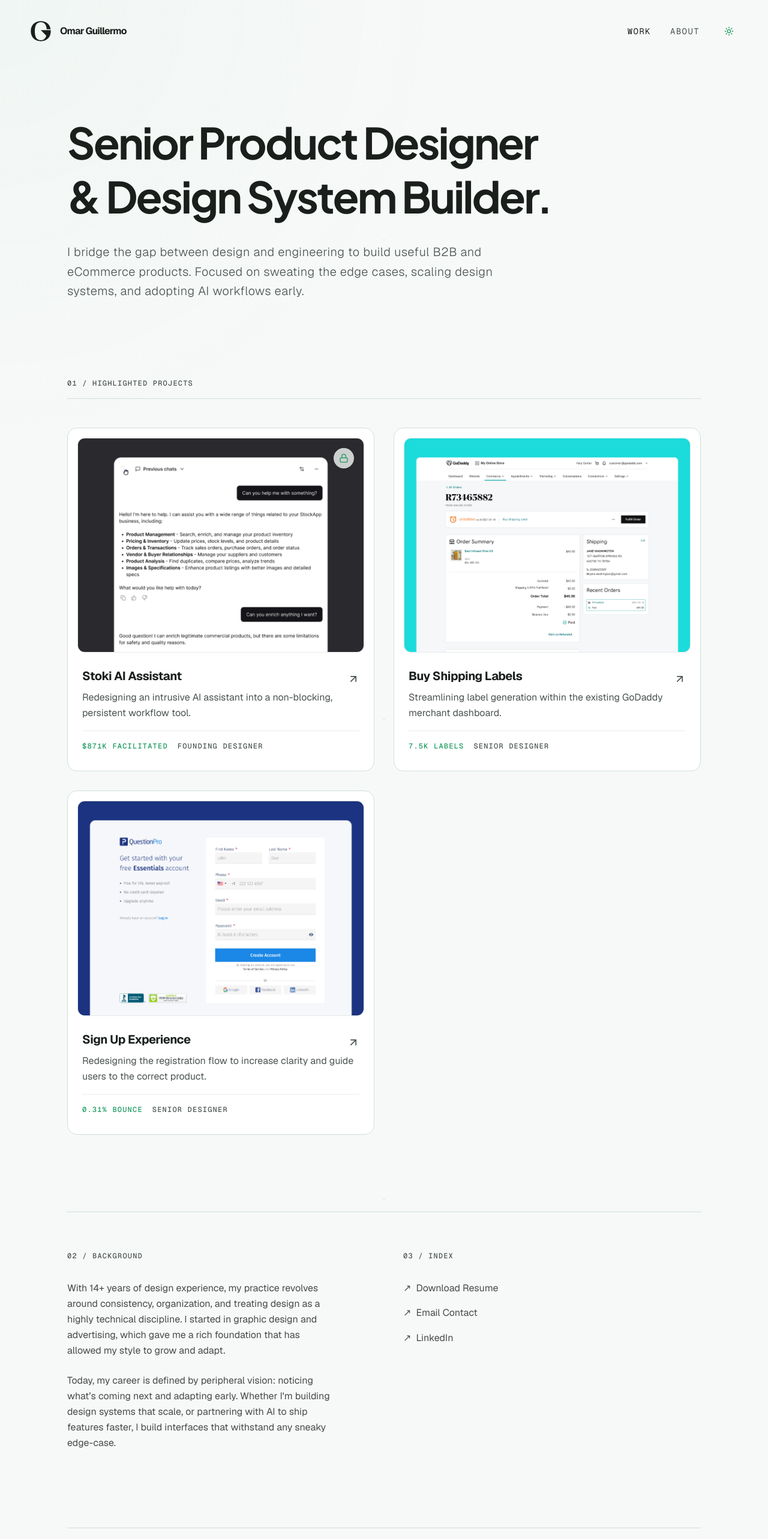
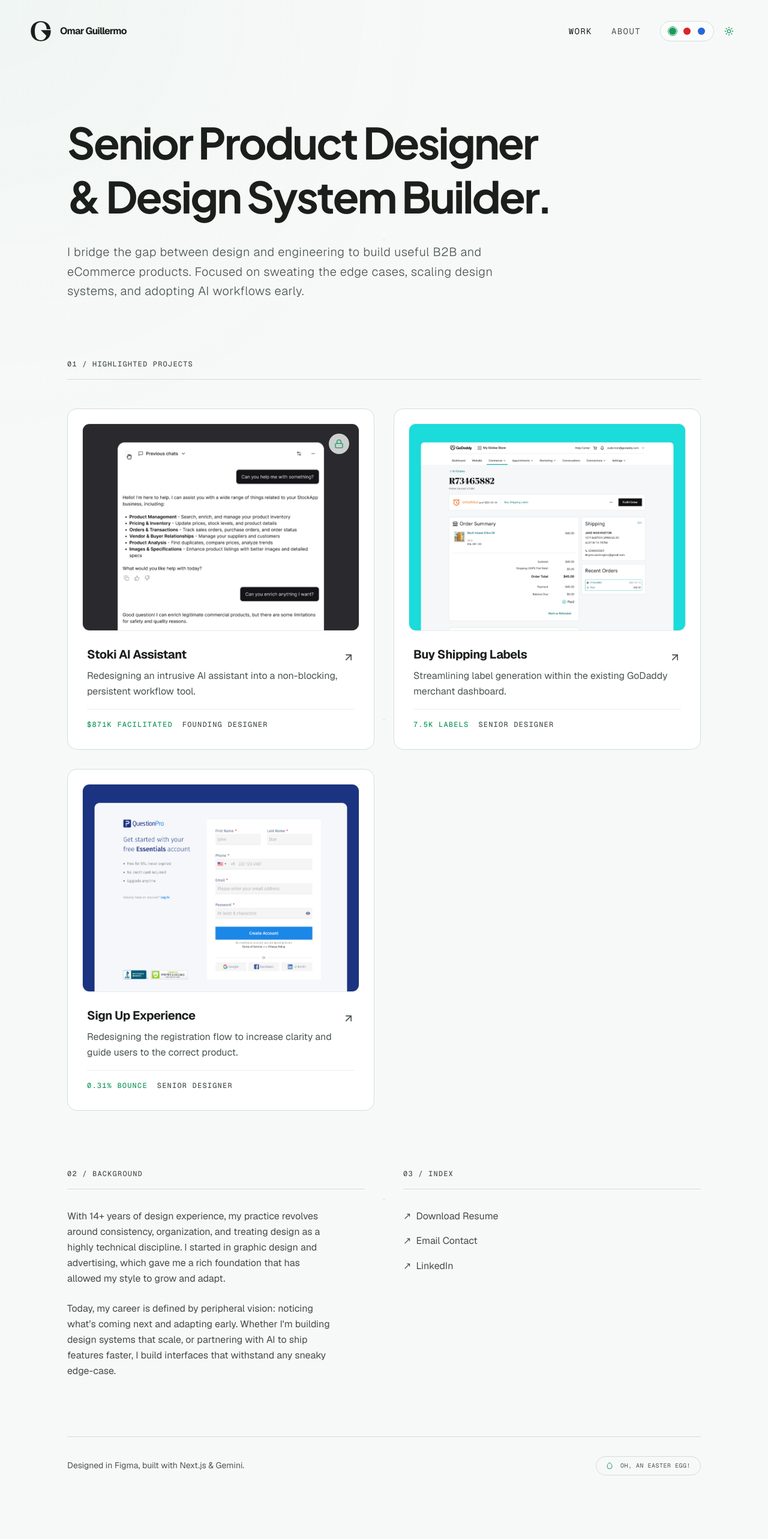
Before and after one commit to omguillermo/portfolio-gemini-v0, a Next.js app: page / in a window 1280 px wide. Shown: the top 2566 px of the page at 60% size. Built offline with nearby package versions, Linux system fonts and the light colour scheme.

Commit message:
feat: vercel analytics, spacing refinements, and mobile easter egg fix

```diff
--- a/app/about/page.tsx
+++ b/app/about/page.tsx
@@ -8,6 +8,13 @@ import TooltipFollower from '@/components/TooltipFollower';
 export default function About() {
   const [isHovered, setIsHovered] = useState(false);
   const containerRef = useRef<HTMLDivElement>(null);
+
+  const handleTouch = (e: React.MouseEvent | React.TouchEvent) => {
+    // If it's a touch event or we're on mobile, just toggle
+    if (window.matchMedia('(max-width: 1024px)').matches) {
+      setIsHovered(!isHovered);
+    }
+  };
 
   return (
     <div className="min-h-screen text-foreground font-sans antialiased pb-32 selection:bg-selection-bg selection:text-selection-text">
@@ -27,8 +34,9 @@ export default function About() {
               <div
                 ref={containerRef}
                 className="relative aspect-square bg-surface border border-border rounded-2xl shadow-sm overflow-hidden group cursor-none"
-                onMouseEnter={() => setIsHovered(true)}
-                onMouseLeave={() => setIsHovered(false)}
+                onMouseEnter={() => !window.matchMedia('(max-width: 1024px)').matches && setIsHovered(true)}
+                onMouseLeave={() => !window.matchMedia('(max-width: 1024px)').matches && setIsHovered(false)}
+                onClick={handleTouch}
               >
                 {/* Professional Photo */}
                 <motion.img
--- a/app/layout.tsx
+++ b/app/layout.tsx
@@ -3,6 +3,7 @@ import { Plus_Jakarta_Sans, Geist, Geist_Mono } from "next/font/google";
 import "./globals.css";
 import Cursor from "../components/Cursor";
 import Navbar from "../components/Navbar";
+import { Analytics } from "@vercel/analytics/react";
 
 const plusJakarta = Plus_Jakarta_Sans({
   variable: "--font-plus-jakarta",
@@ -38,6 +39,7 @@ export default function RootLayout({
       <body className="min-h-full flex flex-col">
         <Navbar />
         {children}
+        <Analytics />
       </body>
     </html>
   );
--- a/app/page.tsx
+++ b/app/page.tsx
@@ -61,7 +61,7 @@ export default function Portfolio() {
 
       <main className="max-w-6xl mx-auto px-6 pt-40 pb-24 md:px-12 md:pt-48 md:pb-32 relative z-10">
         {/* Hero Section */}
-        <header className="mb-32">
+        <header className="mb-24">
           <Reveal width="100%">
             <h1 className="text-hero font-bold mb-8 leading-tight">
               Senior Product Designer <br className="hidden md:block" />
@@ -74,8 +74,8 @@ export default function Portfolio() {
         </header>
 
         {/* Feature-Based Case Studies */}
-        <section className="mb-32">
-          <Reveal width="100%">
+        <section className="mb-24">
+          <Reveal width="100%" overflow="visible">
             <h2 className="text-mono font-mono text-muted uppercase tracking-widest mb-12 border-b border-border pb-4">
               01 / Highlighted Projects
             </h2>
@@ -89,7 +89,7 @@ export default function Portfolio() {
                 <motion.div
                   whileHover={{ y: -8 }}
                   transition={{ duration: 0.4, ease: [0.23, 1, 0.32, 1] }}
-                  className="bg-surface border border-border p-4 pb-8 rounded-2xl h-full flex flex-col gap-6 group-hover:shadow-xl group-hover:border-brand/20 transition-all shadow-none"
+                  className="bg-surface border border-border p-6 pb-8 rounded-2xl h-full flex flex-col gap-6 group-hover:shadow-xl group-hover:border-brand/20 transition-all shadow-none"
                   style={{ backfaceVisibility: 'hidden', transform: 'translateZ(0)' }}
                 >
                   <div className="relative aspect-[4/3] rounded-xl overflow-hidden bg-background flex items-center justify-center border border-border/50">
@@ -135,7 +135,7 @@ export default function Portfolio() {
                 <motion.div
                   whileHover={{ y: -8 }}
                   transition={{ duration: 0.4, ease: [0.23, 1, 0.32, 1] }}
-                  className="bg-surface border border-border p-4 pb-8 rounded-2xl h-full flex flex-col gap-6 group-hover:shadow-xl group-hover:border-brand/20 transition-all shadow-none"
+                  className="bg-surface border border-border p-6 pb-8 rounded-2xl h-full flex flex-col gap-6 group-hover:shadow-xl group-hover:border-brand/20 transition-all shadow-none"
                   style={{ backfaceVisibility: 'hidden', transform: 'translateZ(0)' }}
                 >
                   <div className="relative aspect-[4/3] rounded-xl overflow-hidden bg-background flex items-center justify-center border border-border/50">
@@ -178,7 +178,7 @@ export default function Portfolio() {
                 <motion.div
                   whileHover={{ y: -8 }}
                   transition={{ duration: 0.4, ease: [0.23, 1, 0.32, 1] }}
-                  className="bg-surface border border-border p-4 pb-8 rounded-2xl h-full flex flex-col gap-6 group-hover:shadow-xl group-hover:border-brand/20 transition-all shadow-none"
+                  className="bg-surface border border-border p-6 pb-8 rounded-2xl h-full flex flex-col gap-6 group-hover:shadow-xl group-hover:border-brand/20 transition-all shadow-none"
                   style={{ backfaceVisibility: 'hidden', transform: 'translateZ(0)' }}
                 >
                   <div className="relative aspect-[4/3] rounded-xl overflow-hidden bg-background flex items-center justify-center border border-border/50">
@@ -219,10 +219,11 @@ export default function Portfolio() {
         </section>
 
         {/* About & Contact */}
-        <section className="grid grid-cols-1 md:grid-cols-2 gap-16 border-t border-border pt-16">
-          <Reveal width="100%">
+        <section className="grid grid-cols-1 md:grid-cols-2 gap-16">
+
+          <Reveal width="100%" overflow="visible">
             <div>
-              <h2 className="text-mono font-mono text-muted uppercase tracking-widest mb-8">
+              <h2 className="text-mono font-mono text-muted uppercase tracking-widest mb-8 border-b border-border pb-4">
                 02 / Background
               </h2>
               <div className="space-y-6 text-body text-foreground/80 leading-relaxed max-w-md">
@@ -236,9 +237,9 @@ export default function Portfolio() {
             </div>
           </Reveal>
 
-          <Reveal width="100%" delay={0.1}>
+          <Reveal width="100%" delay={0.1} overflow="visible">
             <div>
-              <h2 className="text-mono font-mono text-muted uppercase tracking-widest mb-8">
+              <h2 className="text-mono font-mono text-muted uppercase tracking-widest mb-8 border-b border-border pb-4">
                 03 / Index
               </h2>
               <ul className="space-y-4">
@@ -266,7 +267,7 @@ export default function Portfolio() {
         </section>
 
         {/* Footer & Gacha Easter Egg */}
-        <footer className="mt-32 pt-8 border-t border-border flex flex-col md:flex-row justify-between items-center gap-6">
+        <footer className="mt-24 pt-8 border-t border-border flex flex-col md:flex-row justify-between items-center gap-6">
           <p className="text-small text-muted">
             Designed in Figma, built with Next.js & Gemini.
           </p>
--- /dev/null
+++ b/components/BrandSwitcher.tsx
@@ -0,0 +1,61 @@
+'use client';
+
+import React, { useEffect, useState } from 'react';
+import { motion } from 'framer-motion';
+
+const brands = [
+  { id: 'forest', color: '#1A9A5E', label: 'Forest Green' },
+  { id: 'crimson', color: '#D92626', label: 'Crimson Red' },
+  { id: 'blue', color: '#2667D9', label: 'Electric Blue' },
+] as const;
+
+type BrandId = typeof brands[number]['id'];
+
+export default function BrandSwitcher() {
+  const [activeBrand, setActiveBrand] = useState<BrandId>('forest');
+
+  // We use useEffect for the initial setup to avoid hydration mismatch
+  useEffect(() => {
+    const savedBrand = localStorage.getItem('brand-theme') as BrandId | null;
+    if (savedBrand && brands.some(b => b.id === savedBrand)) {
+      setActiveBrand(savedBrand);
+      document.documentElement.setAttribute('data-brand', savedBrand);
+    } else {
+      document.documentElement.setAttribute('data-brand', 'forest');
+    }
+  }, []);
+
+  const changeBrand = (id: BrandId) => {
+    setActiveBrand(id);
+    localStorage.setItem('brand-theme', id);
+    document.documentElement.setAttribute('data-brand', id);
+  };
+
+  return (
+    <div className="flex items-center gap-3 px-3 py-2 bg-surface/50 backdrop-blur-md border border-border rounded-full pointer-events-auto">
+      <div className="flex items-center gap-2">
+        {brands.map((brand) => (
+          <button
+            key={brand.id}
+            onClick={() => changeBrand(brand.id)}
+            className="relative w-4 h-4 flex items-center justify-center focus:outline-none group"
+            title={brand.label}
+            aria-label={`Switch to ${brand.label}`}
+          >
+            <div
+              className="w-3 h-3 rounded-full transition-transform group-hover:scale-125 border border-black/5"
+              style={{ backgroundColor: brand.color }}
+            />
+            {activeBrand === brand.id && (
+              <motion.div
+                layoutId="active-brand"
+                className="absolute inset-0 border border-brand rounded-full"
+                transition={{ type: "spring", bounce: 0.2, duration: 0.6 }}
+              />
+            )}
+          </button>
+        ))}
+      </div>
+    </div>
+  );
+}
--- a/components/Navbar.tsx
+++ b/components/Navbar.tsx
@@ -6,6 +6,7 @@ import { usePathname } from 'next/navigation';
 import { motion, AnimatePresence } from 'framer-motion';
 import { Menu, X } from 'lucide-react';
 import ThemeSwitcher from './ThemeSwitcher';
+import BrandSwitcher from './BrandSwitcher';
 
 export default function Navbar() {
   const pathname = usePathname();
@@ -53,7 +54,10 @@ export default function Navbar() {
                 {link.label}
               </Link>
             ))}
-            <ThemeSwitcher />
+            <div className="flex items-center gap-2">
+              <BrandSwitcher />
+              <ThemeSwitcher />
+            </div>
           </div>
 
           {/* Mobile Menu Trigger */}
@@ -91,9 +95,15 @@ export default function Navbar() {
                 </Link>
               ))}
 
-              <div className="pt-8 border-t border-border w-full flex flex-col items-center gap-4">
-                <p className="text-mono text-muted uppercase text-[10px] tracking-widest">System Theme</p>
-                <ThemeSwitcher />
+              <div className="pt-8 border-t border-border w-full flex flex-col items-center gap-6">
+                <div className="flex flex-col items-center gap-2">
+                  <p className="text-mono text-muted uppercase text-[10px] tracking-widest">Brand Logic</p>
+                  <BrandSwitcher />
+                </div>
+                <div className="flex flex-col items-center gap-2">
+                  <p className="text-mono text-muted uppercase text-[10px] tracking-widest">Appearance</p>
+                  <ThemeSwitcher />
+                </div>
               </div>
             </div>
           </motion.div>
--- a/package.json
+++ b/package.json
@@ -9,6 +9,7 @@
     "lint": "eslint"
   },
   "dependencies": {
+    "@vercel/analytics": "^2.0.1",
     "framer-motion": "^12.38.0",
     "lucide-react": "^1.8.0",
     "next": "16.2.3",
```
Also changed, not shown: app/globals.css (+41 -0 lines), 1 other file (tests, documents, lock files or other folders).
